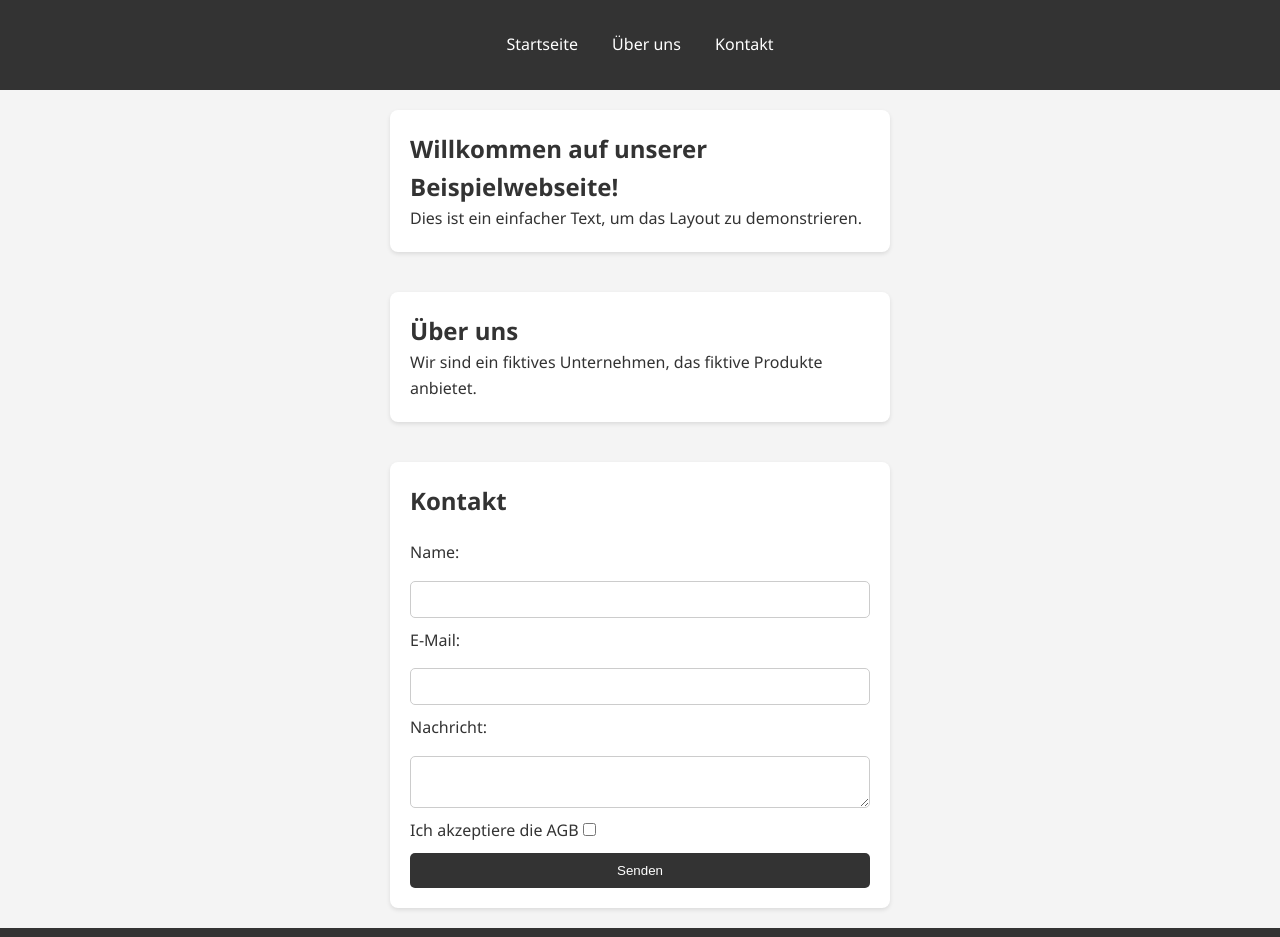
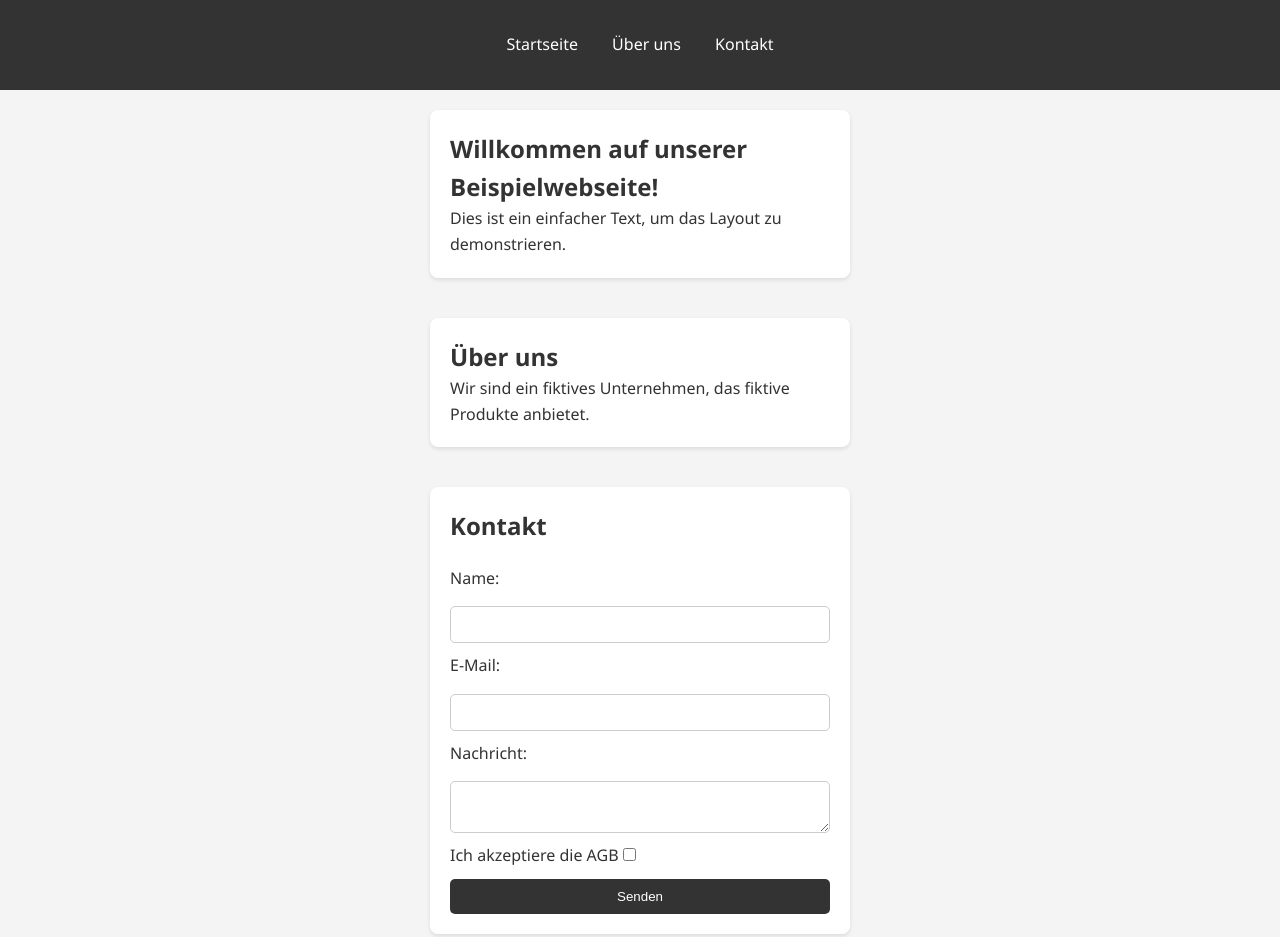
Before and after one commit to CWS6206/playwright-testing-2676001, a website: page html/index.html in a window 1280 px wide. Shown: the top 937 px of the page. Drawn offline with Linux system fonts and the light colour scheme.

Commit message:
add package.json

```diff
--- a/html/styles.css
+++ b/html/styles.css
@@ -38,7 +38,7 @@ main {
     display: flex;
     flex-direction: column;
     align-items: center;
-    width: 500px;
+    width: 420px;
     margin: auto;
 }
 
@@ -46,7 +46,7 @@ section {
     width: 100%;
     padding: 20px;
     margin-top: 20px;
-    max-width: 500px;
+    max-width: 420px;
     background: #fff;
     border-radius: 8px;
     box-shadow: 0 2px 4px rgba(0,0,0,0.1);
```
Also changed, not shown: package.json (added, +18 -0 lines), 1 other file.
